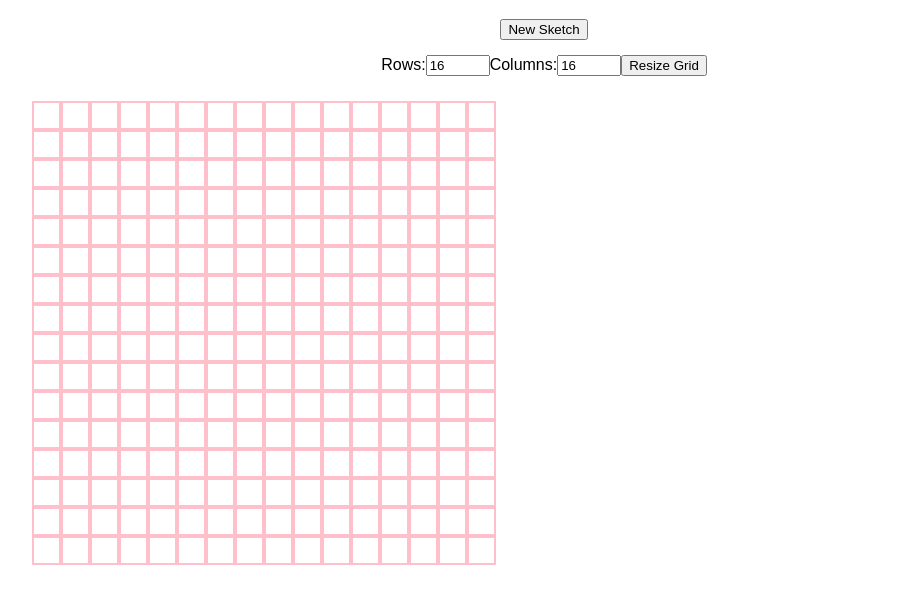
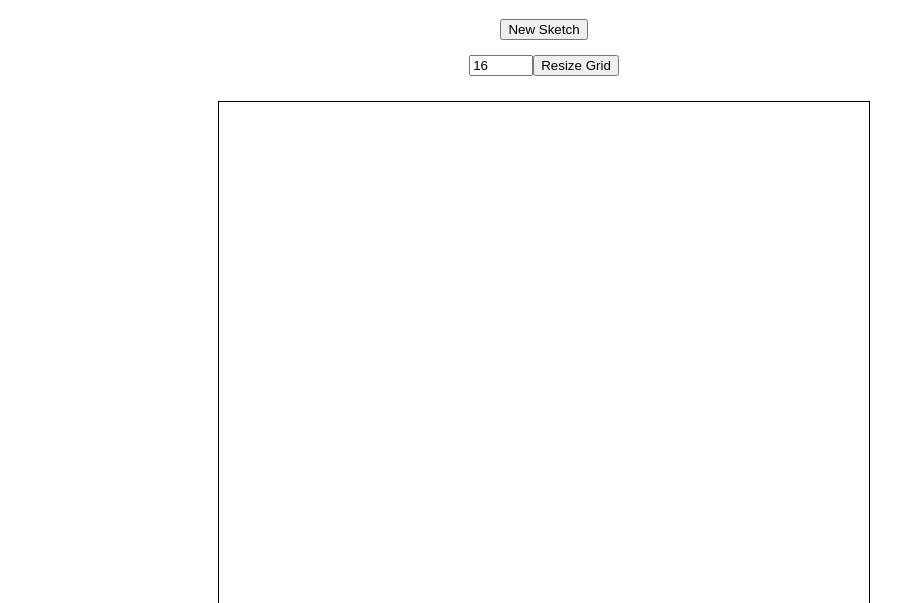
Before and after one commit to alxgrg/ETCH-A-SKETCH, a plain HTML site: page index.html in a window 1280 px wide. Shown: the part 61-664 px from the top of the page, without its empty margins (96-997 px from the left). Drawn offline with Linux system fonts and the light colour scheme.

Commit message:
fix resizing and redo in css grid

```diff
--- a/index.html
+++ b/index.html
@@ -14,20 +14,10 @@
       <div class="actions">
         <button id="new-sketch">New Sketch</button>
         <form id="grid-form" class="grid-size">
-          <label for="rows">Rows:</label>
           <input
             type="number"
-            id="rows"
-            name="rows"
-            min="1"
-            max="100"
-            value="16"
-          />
-          <label for="cols">Columns:</label>
-          <input
-            type="number"
-            id="cols"
-            name="cols"
+            id="size"
+            name="size"
             min="1"
             max="100"
             value="16"
@@ -35,8 +25,9 @@
           <button type="submit" id="resize">Resize Grid</button>
         </form>
       </div>
-
-      <div id="grid" class="sketch-container"></div>
+      <div class="wrapper">
+        <div id="grid" class="sketch-container"></div>
+      </div>
     </div>
   </body>
 </html>
--- a/script.js
+++ b/script.js
@@ -23,23 +23,23 @@ function mapListeners() {
   });
 }
 
-function buildGrid(rows = 16, cols = 16) {
+function buildGrid(size = 16) {
   grid.innerHTML = '';
-  for (let i = 0; i < rows; i++) {
+  grid.style.gridTemplateColumns = `repeat(${size}, 1fr)`;
+  grid.style.gridTemplateRows = `repeat(${size}, 1fr)`;
+  for (let i = 0; i < size; i++) {
     let row = document.createElement('div');
-    row.className = 'grid-row';
-    for (let j = 0; j < cols; j++) {
+    for (let j = 0; j < size; j++) {
       const cell = document.createElement('div');
       cell.className = 'cell';
       cell.textContent = '';
-      row.appendChild(cell);
+      grid.appendChild(cell);
     }
-    grid.appendChild(row);
   }
 }
 
-function handleGridSizeChange(rows, cols) {
-  buildGrid(rows, cols);
+function handleGridSizeChange(size) {
+  buildGrid(size);
 }
 
 function handleClearGrid() {
@@ -55,9 +55,8 @@ clearButton.addEventListener('click', () => {
 
 gridSizeForm.addEventListener('submit', (event) => {
   event.preventDefault();
-  let rows = event.target.elements['rows'].value;
-  let cols = event.target.elements['cols'].value;
-  handleGridSizeChange(rows, cols);
+  let size = event.target.elements['size'].value;
+  handleGridSizeChange(size);
   initCells();
   mapListeners();
 });
--- a/style.css
+++ b/style.css
@@ -11,17 +11,13 @@ body {
 }
 
 .sketch-container {
-  margin-top: 25px;
-}
-
-.grid-row {
-  display: flex;
-}
-
-.cell {
-  width: 25px;
-  height: 25px;
-  border: 2px solid pink;
+  width: 650px;
+  height: 650px;
+  margin: 25px auto 0;
+  display: grid;
+  border: 1px solid black;
+  grid-template-columns: repeat(16, 1fr);
+  grid-template-rows: repeat(16, 1fr);
 }
 
 .sketched {
```
